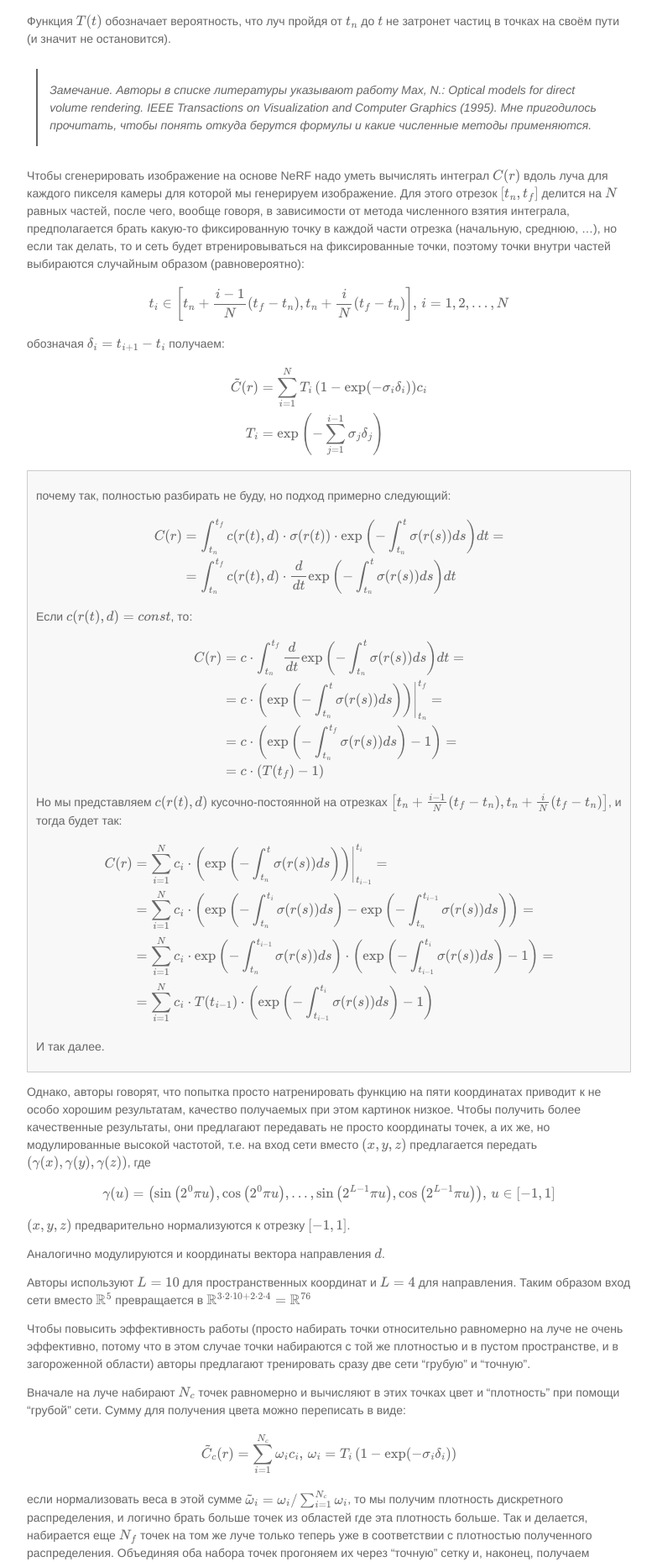
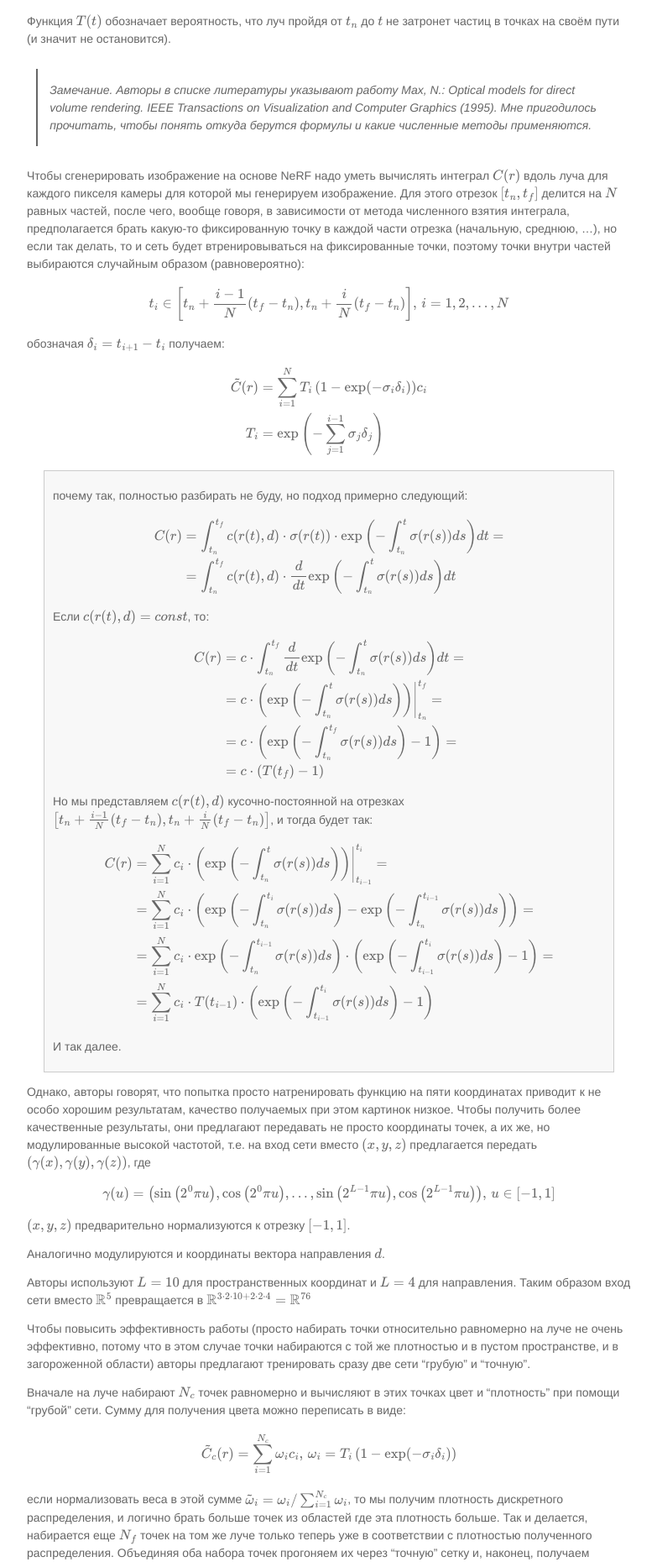
Before and after one commit to vbystricky/vbystricky.github.io, a Jekyll site: the page built from _article_notes/2021/2021-05-23.md, in a window 1280 px wide. Shown: the part 1963-3823 px from the top of the page at 84% size, without its empty margins (248-1031 px from the left). Built offline with Jekyll 4.4.1, drawn with Linux system fonts in a browser that asks for light colours; formulas are drawn with MathJax 3.

Commit message:
Change div class=algo to class=sidebar

```diff
--- a/_article_notes/2021/2021-05-23.md
+++ b/_article_notes/2021/2021-05-23.md
@@ -78,7 +78,7 @@ T_i &= \exp\left(- \sum_{j=1}^{i-1} \sigma_j \delta_j \right)
 \end{align*}
 $$
 
-<div class="algo" markdown="1">
+<div class="sidebar" markdown="1">
 
 почему так, полностью разбирать не буду, но подход примерно следующий:
 
```
